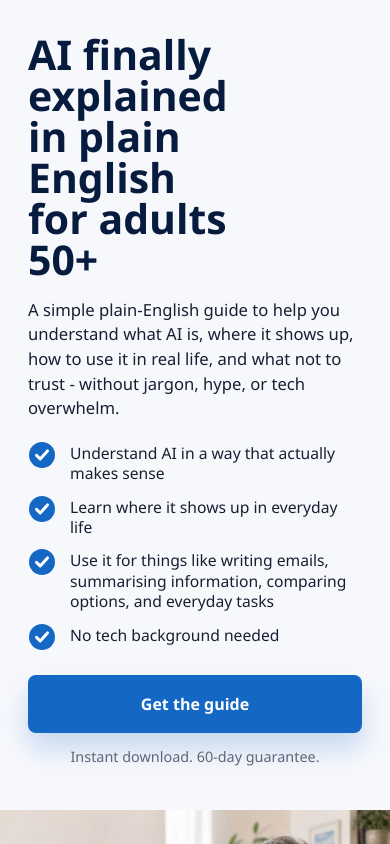
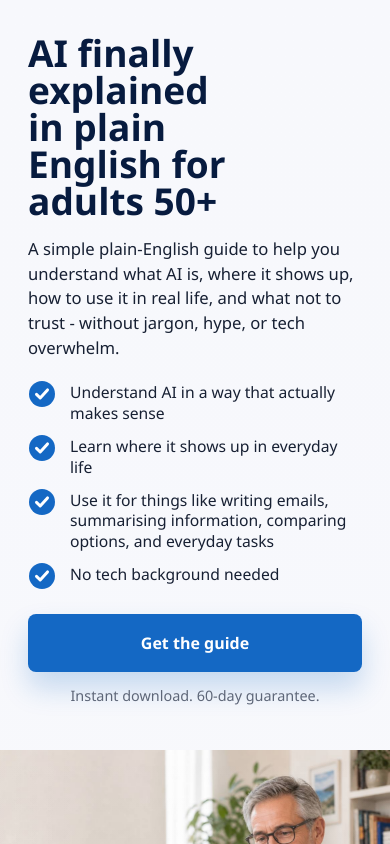
Before and after one commit to freddiegibz/aicalmguide2, a plain HTML site: page index.html in a window 390 px wide. Shown: the top 844 px of the page. Drawn offline with Linux system fonts and the light colour scheme.

Commit message:
Adjust mobile title width

```diff
--- a/index.html
+++ b/index.html
@@ -727,8 +727,8 @@
         }
 
         h1 {
-          max-width: 8.8ch;
-          font-size: clamp(2rem, 10.5vw, 3.1rem);
+          max-width: 10.5ch;
+          font-size: clamp(2rem, 9.5vw, 3.1rem);
         }
 
         .lead {
```
